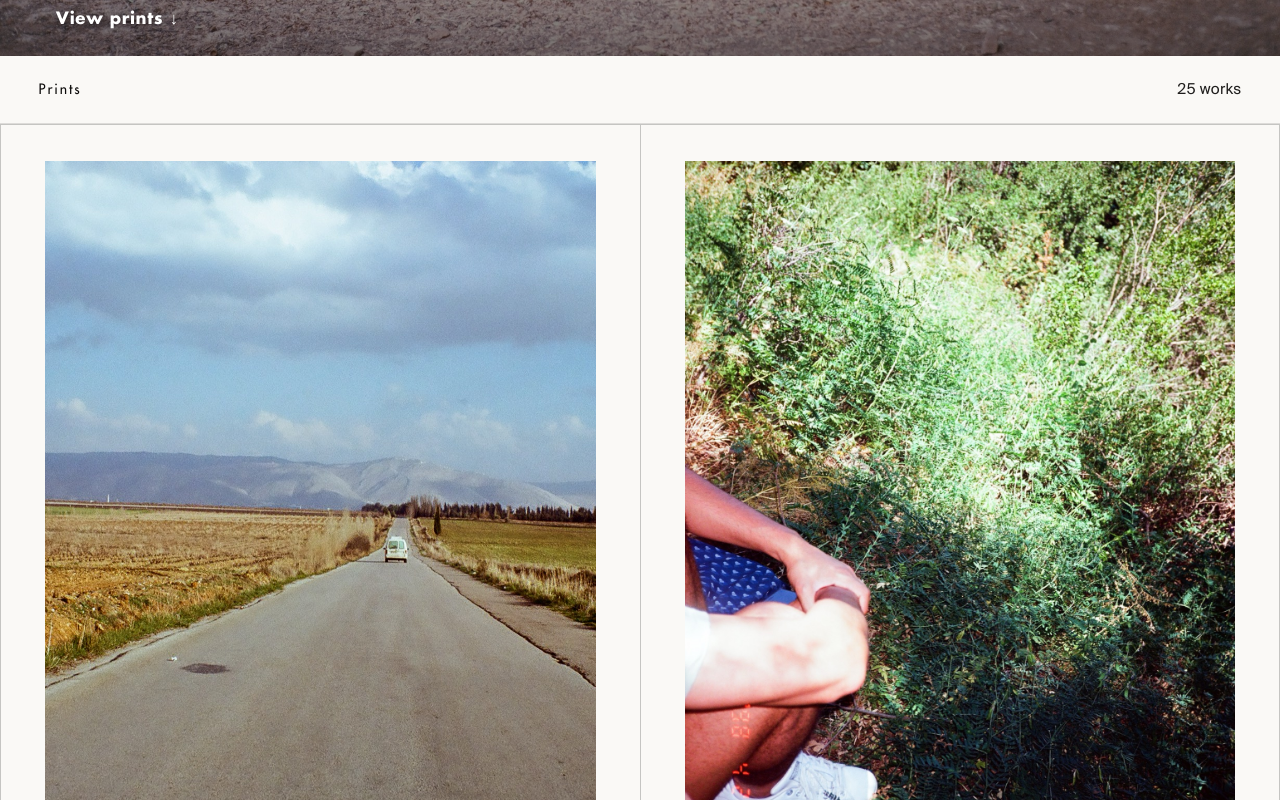
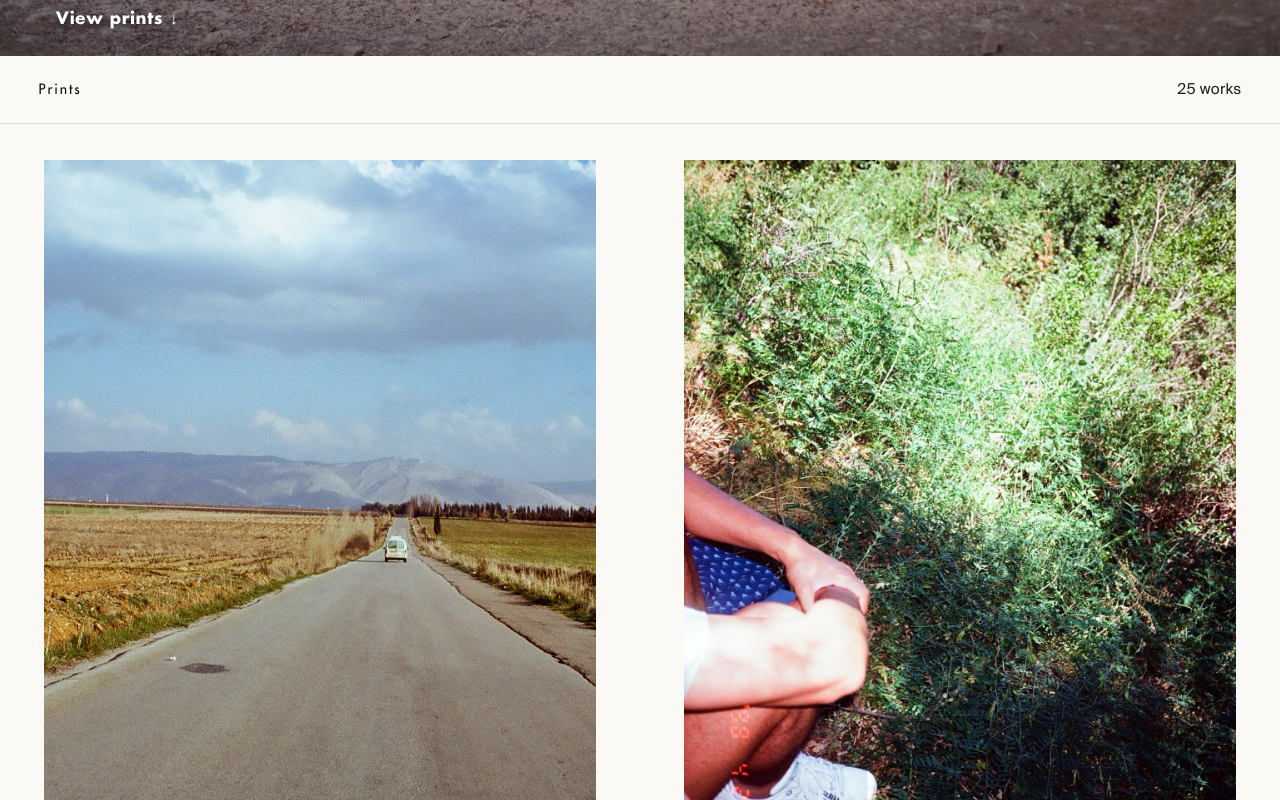
Before and after one commit to htrung14/prints-projects, a Next.js app: page / in a window 1280 px wide. Shown: the part 760-1560 px from the top of the page. Built offline with nearby package versions, Linux system fonts and the light colour scheme.

Commit message:
fix: remove grid lines from catalog layout

```diff
--- a/src/components/CatalogGrid.tsx
+++ b/src/components/CatalogGrid.tsx
@@ -5,11 +5,7 @@ export default function CatalogGrid({ photos }: { photos: Photo[] }) {
   return (
     <div
       className="grid grid-cols-1 min-[700px]:grid-cols-2 min-[1400px]:grid-cols-3"
-      style={{
-        gap: 0,
-        borderTop: "1px solid var(--rule)",
-        borderLeft: "1px solid var(--rule)",
-      }}
+      style={{ gap: 0 }}
     >
       {photos.map((photo, i) => (
         <div
@@ -20,8 +16,6 @@ export default function CatalogGrid({ photos }: { photos: Photo[] }) {
               ["--i" as string]: i,
               background: "var(--bg)",
               padding: "36px 44px",
-              borderRight: "1px solid var(--rule)",
-              borderBottom: "1px solid var(--rule)",
             } as React.CSSProperties
           }
         >
```
